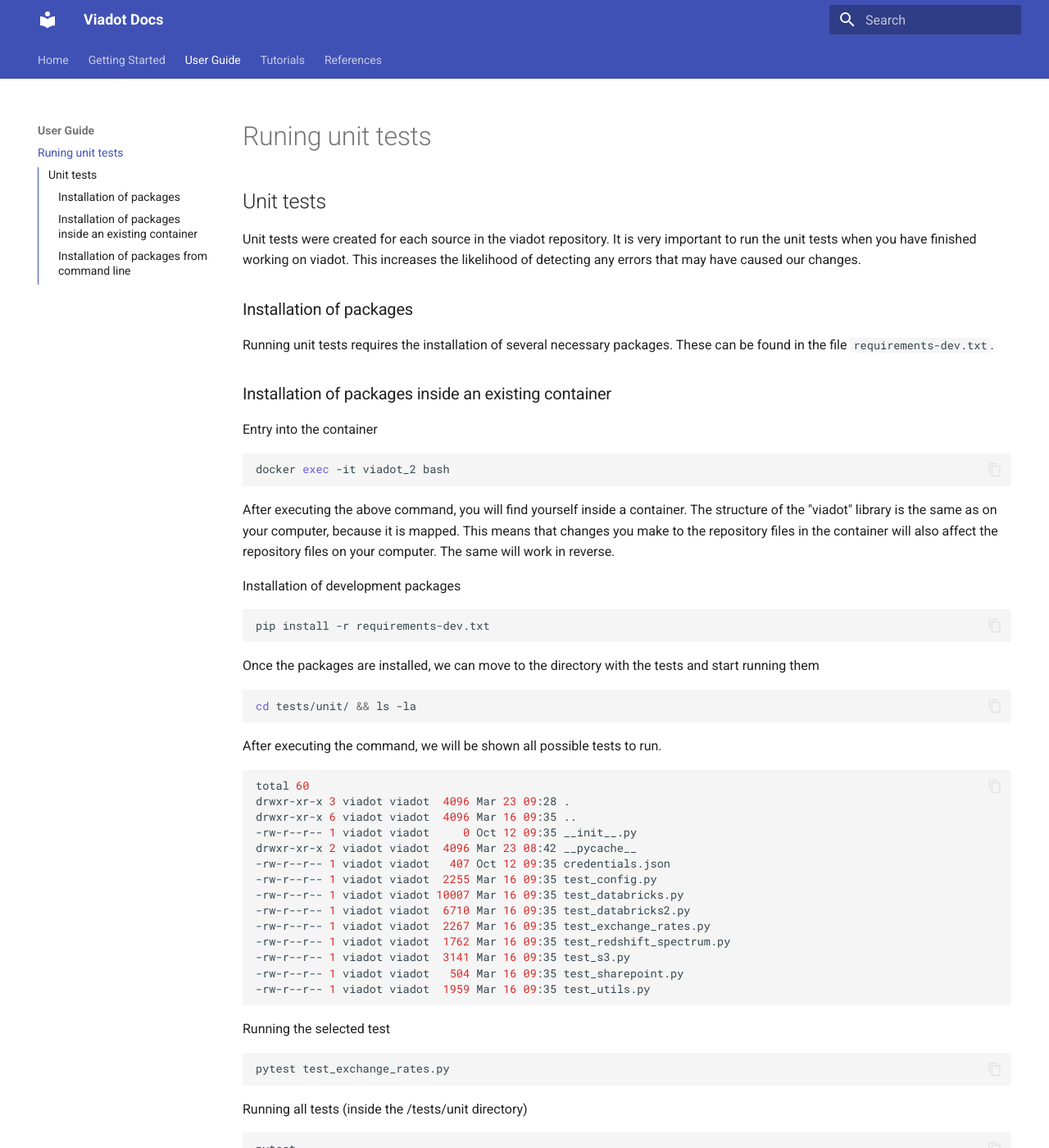
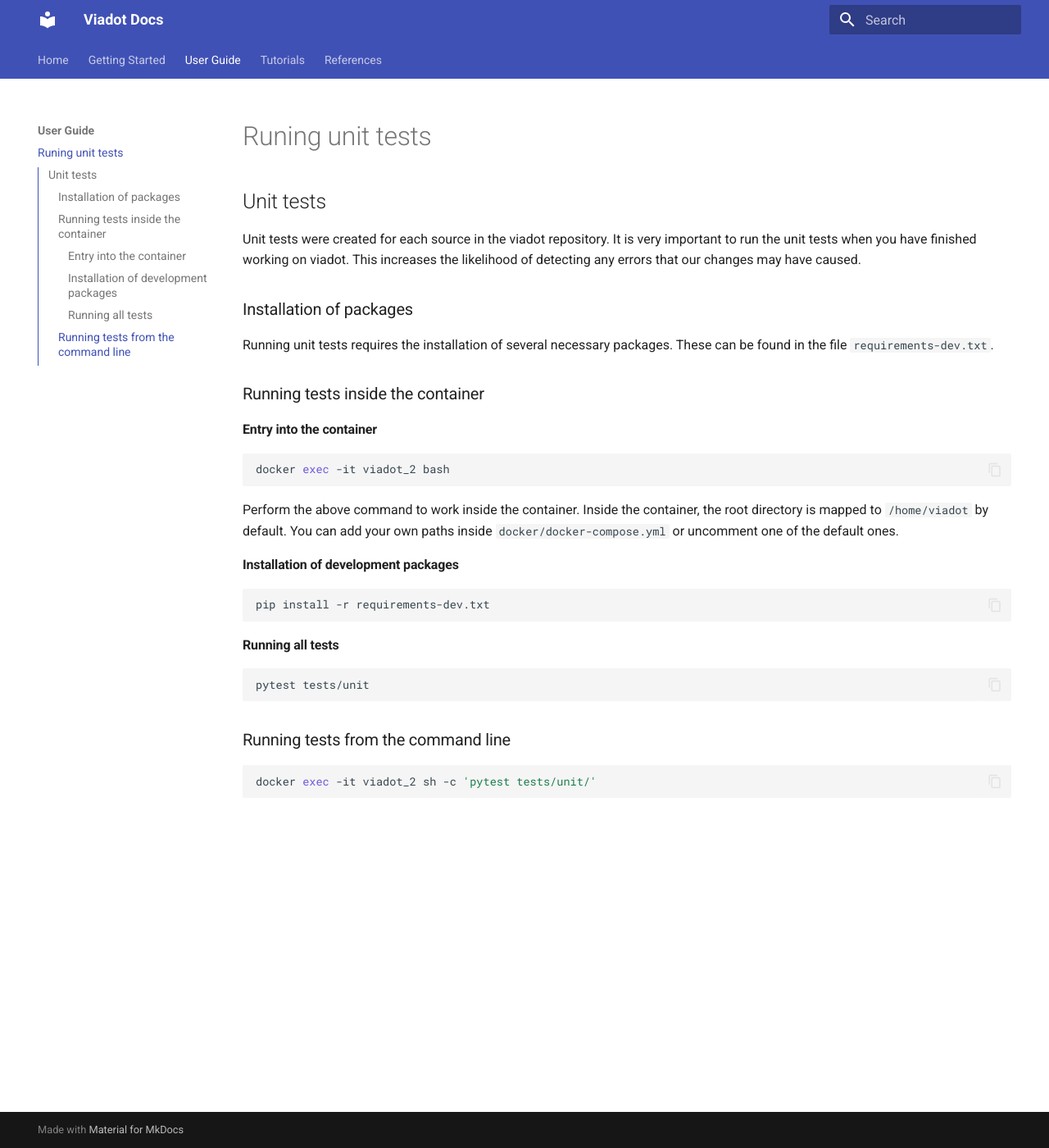
Before and after one commit to dyvenia/viadot, an MkDocs documentation site: the page built from docs/howtos/tests.md, in a window 1280 px wide and 1400 px high. Shown: the whole window at 82% size. Built offline with MkDocs 1.6.1 and Material for MkDocs 9.7.7, drawn with Linux system fonts in a browser that asks for light colours; the version menu is left out; some of the changed text lies outside the part shown.

Commit message:
📝 Improved `test.md` content

````diff
--- a/docs/howtos/tests.md
+++ b/docs/howtos/tests.md
@@ -1,71 +1,32 @@
 ## Unit tests
 
-Unit tests were created for each source in the viadot repository. It is very important to run the unit tests when you have finished working on viadot. This increases the likelihood of detecting any errors that may have caused our changes.
+Unit tests were created for each source in the viadot repository. It is very important to run the unit tests when you have finished working on viadot. This increases the likelihood of detecting any errors that our changes may have caused.
 
 ### Installation of packages
 
 Running unit tests requires the installation of several necessary packages. These can be found in the file `requirements-dev.txt`.
 
-### Installation of packages inside an existing container
+### Running tests inside the container
 
-Entry into the container
+#### Entry into the container
 
-```docker
+```bash
 docker exec -it viadot_2 bash
 ```
-After executing the above command, you will find yourself inside a container. The structure of the "viadot" library is the same as on your computer, because it is mapped. This means that changes you make to the repository files in the container will also affect the repository files on your computer. The same will work in reverse.
+Perform the above command  to work inside the container. Inside the container, the root directory is mapped to `/home/viadot` by default. You can add your own paths inside `docker/docker-compose.yml` or uncomment one of the default ones.
 
-Installation of development packages
+#### Installation of development packages
 
 ```bash
 pip install -r requirements-dev.txt
 ```
-Once the packages are installed, we can move to the directory with the tests and start running them
+#### Running all tests
+```bash
+pytest tests/unit
+```
+
+### Running tests from the command line
 
 ```bash
-cd tests/unit/ && ls -la
-```
-After executing the command, we will be shown all possible tests to run.
-
-```bash
-total 60
-drwxr-xr-x 3 viadot viadot  4096 Mar 23 09:28 .
-drwxr-xr-x 6 viadot viadot  4096 Mar 16 09:35 ..
--rw-r--r-- 1 viadot viadot     0 Oct 12 09:35 __init__.py
-drwxr-xr-x 2 viadot viadot  4096 Mar 23 08:42 __pycache__
--rw-r--r-- 1 viadot viadot   407 Oct 12 09:35 credentials.json
--rw-r--r-- 1 viadot viadot  2255 Mar 16 09:35 test_config.py
--rw-r--r-- 1 viadot viadot 10007 Mar 16 09:35 test_databricks.py
--rw-r--r-- 1 viadot viadot  6710 Mar 16 09:35 test_databricks2.py
--rw-r--r-- 1 viadot viadot  2267 Mar 16 09:35 test_exchange_rates.py
--rw-r--r-- 1 viadot viadot  1762 Mar 16 09:35 test_redshift_spectrum.py
--rw-r--r-- 1 viadot viadot  3141 Mar 16 09:35 test_s3.py
--rw-r--r-- 1 viadot viadot   504 Mar 16 09:35 test_sharepoint.py
--rw-r--r-- 1 viadot viadot  1959 Mar 16 09:35 test_utils.py
-```
-Running the selected test
-```bash
-pytest test_exchange_rates.py
-```
-
-Running all tests (inside the /tests/unit directory)
-```bash
-pytest
-```
-
-### Installation of packages from command line
-
-Installation of development packages
-
-```docker
-docker exec -it viadot_2 sh -c 'pip install -r requirements-dev.txt'
-```
-Running the selected test
-
-```docker
-docker exec -it viadot_2 sh -c 'pytest tests/unit/test_exchange_rates.py'
-```
-Running all tests
-```docker
 docker exec -it viadot_2 sh -c 'pytest tests/unit/'
 ```
````
